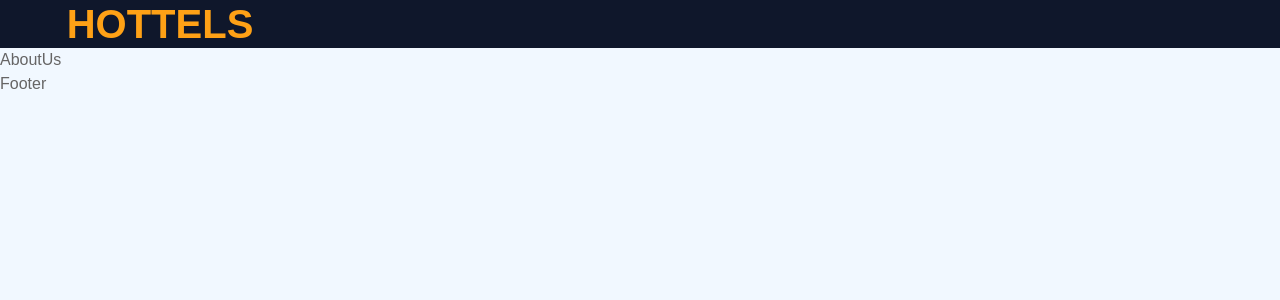
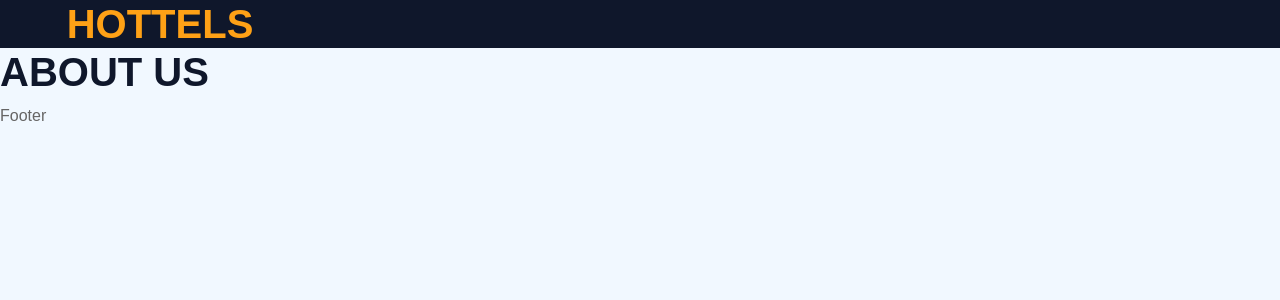
Before and after one commit to khazarglzd/hotel_reservation_app_react, a React (Create React App) app: page /about in a window 1280 px wide. Shown: the top 300 px of the page. Built offline with nearby package versions, Linux system fonts and the light colour scheme.

Commit message:
adding new routes path

```diff
--- a/src/App.js
+++ b/src/App.js
@@ -7,18 +7,7 @@ import "./css/animate.min.css";
 import Header from "./components/common/Header";
 import Footer from "./components/common/Footer";
 import { Route, BrowserRouter as Router, Routes } from "react-router-dom";
-import {
-  Home,
-  Booking,
-  AboutUs,
-  Contact,
-  PageNotFound,
-  Room,
-  Services,
-  Team,
-  Testimonial,
-} from "./pages/index";
-
+import { CustomRouter } from "./router/CustomRouter";
 
 
 export default function App() {
@@ -28,15 +17,9 @@ export default function App() {
         <Router>
           <Header />
           <Routes>
-            <Route path="/" element={<Home />} />
-            <Route path="/booking" element={<Booking />} />
-            <Route path="/team" element={<Team />} />
-            <Route path="/testimonial" element={<Testimonial />} />
-            <Route path="/about" element={<AboutUs />} />
-            <Route path="/contact" element={<Contact />} />
-            <Route path="/*" element={<PageNotFound />} />
-            <Route path="/rooms" element={<Room />} />
-            <Route path="/services" element={<Services />} />
+            {
+              CustomRouter.map((item, index) => <Route key={index} {...item} />)
+            }
           </Routes>
           <Footer />
         </Router>
--- a/src/pages/AboutUs.js
+++ b/src/pages/AboutUs.js
@@ -2,7 +2,9 @@ import React from 'react'
 
 const AboutUs = () => {
     return (
-        <div>AboutUs</div>
+        <div>
+            <h1> ABOUT US</h1>
+        </div>
     )
 }
 
--- a/src/pages/BookingPage.js
+++ b/src/pages/BookingPage.js
@@ -1,9 +1,7 @@
 import React from 'react'
 
-const BookingPage = () => {
+export default function BookingPage() {
     return (
         <div>BookingPage</div>
     )
 }
-
-export default BookingPage
--- a/src/pages/ContactPage.js
+++ b/src/pages/ContactPage.js
@@ -1,9 +1,7 @@
 import React from 'react'
 
-const ContactPage = () => {
+export default function ContactPage() {
     return (
         <div>ContactPage</div>
     )
 }
-
-export default ContactPage
--- a/src/pages/RoomPage.js
+++ b/src/pages/RoomPage.js
@@ -1,9 +1,7 @@
 import React from 'react'
 
-const RoomPage = () => {
+export default function RoomPage() {
     return (
         <div>RoomPage</div>
     )
 }
-
-export default RoomPage
--- a/src/pages/TestimonialPage.js
+++ b/src/pages/TestimonialPage.js
@@ -1,9 +1,7 @@
 import React from 'react'
 
-const TestimonialPage = () => {
+export default function TestimonialPage() {
     return (
         <div>TestimonialPage</div>
     )
 }
-
-export default TestimonialPage
--- a/src/pages/index.js
+++ /dev/null
@@ -1,20 +0,0 @@
-import AboutUs from "./AboutUs";
-import Booking from "./BookingPage";
-import Team from "./TeamPage";
-import Testimonial from "./TestimonialPage";
-import Contact from "./ContactPage";
-import PageNotFound from "./PageNotFound";
-import Room from "./RoomPage";
-import Services from "./ServicesPage";
-import Home from "../components/home/Home";
-export {
-    Home,
-    Booking,
-    Testimonial,
-    Team,
-    AboutUs,
-    Contact,
-    PageNotFound,
-    Room,
-    Services,
-};
--- /dev/null
+++ b/src/router/CustomRouter.js
@@ -0,0 +1,48 @@
+import Home from "../components/home/Home"
+import AboutUs from "../pages/AboutUs"
+import BookingPage from "../pages/BookingPage"
+import TeamPage from "../pages/TeamPage"
+import TestimonialPage from "../pages/TestimonialPage"
+import PageNotFound from "../pages/PageNotFound"
+import ContactPage from "../pages/ContactPage"
+import RoomPage from "../pages/RoomPage"
+import ServicesPage from "../pages/ServicesPage"
+
+export const CustomRouter = [
+    {
+        path: "/",
+        element: <Home />
+    },
+    {
+        path: "/booking",
+        element: <BookingPage />
+    },
+    {
+        path: "/team",
+        element: <TeamPage />
+    },
+    {
+        path: "/testimonial",
+        element: <TestimonialPage />
+    },
+    {
+        path: "/about",
+        element: <AboutUs />
+    },
+    {
+        path: "/contact",
+        element: <ContactPage />
+    },
+    {
+        path: "/*",
+        element: <PageNotFound />
+    },
+    {
+        path: "/rooms",
+        element: <RoomPage />
+    },
+    {
+        path: "/services",
+        element: <ServicesPage />
+    },
+]
```
